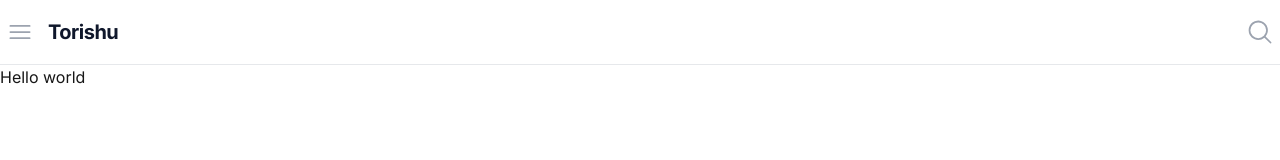
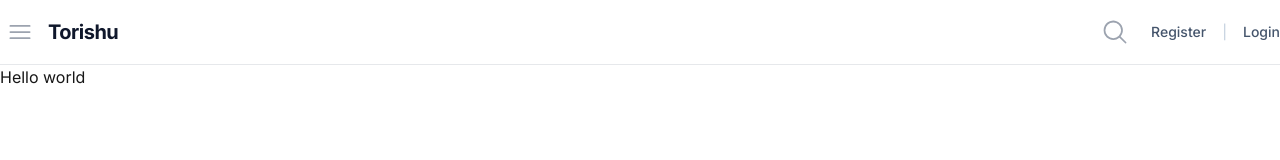
Before and after one commit to SnapChroniclesHub/game-store, a Next.js app: page / in a window 1280 px wide. Shown: the top 160 px of the page. Built offline with nearby package versions, Linux system fonts and the light colour scheme.

Commit message:
Update kode: Fri Apr 24 18:28:24 WIB 2026

```diff
--- a/src/app/layout.tsx
+++ b/src/app/layout.tsx
@@ -19,14 +19,20 @@ export default function RootLayout({
               {/* Tombol Menu & Logo */}
               <div className="flex items-center gap-2">
                 <Bars3Icon className="icons" />
-                <span className="text-xl font-bold tracking-tight text-slate-900 text-primary-300">
+                <span className="text-xl font-bold tracking-tight text-slate-900">
                   Torishu
                 </span>
               </div>
 
-              {/* Tombol search */}
+              {/* Tombol Search & ( Profile || Login / Register ) */}
               <div className="flex items-center gap-4">
                 <MagnifyingGlassIcon className="icons" />
+
+                <div class="flex items-center gap-4 text-sm font-medium text-slate-600 dark:text-slate-300">
+                  <button class="hover:text-blue-600 transition-colors">Register</button>
+                  <span class="text-slate-300 dark:text-slate-700">|</span>
+                  <button class="hover:text-blue-600 transition-colors">Login</button>
+                </div>
               </div>
 
             </div>
```
